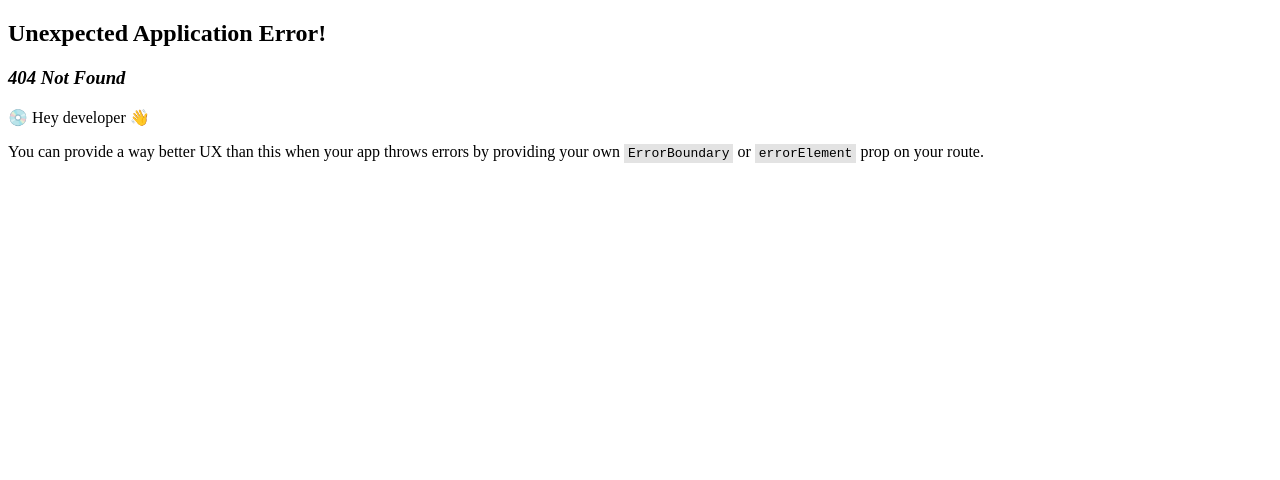
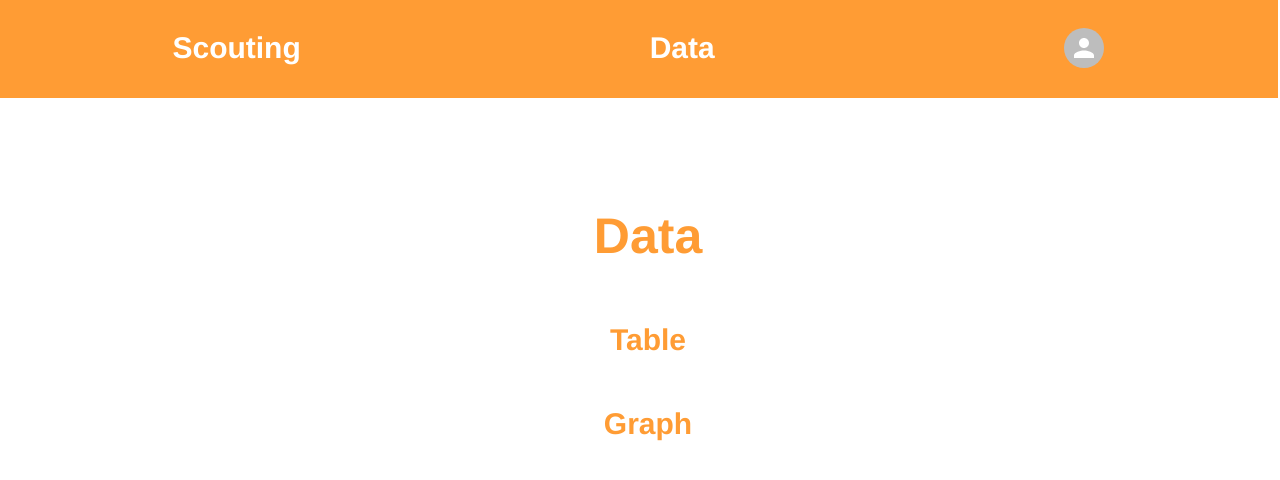
Before and after one commit to Mika4239/kassandra2024, a React (Vite) app: page /data in a window 1280 px wide. Before the commit this address had no page. Shown: the top 480 px of the page. Built offline with nearby package versions, Linux system fonts and the light colour scheme.

Commit message:
feat(addDataView): added data page

```diff
--- a/src/router/router.ts
+++ b/src/router/router.ts
@@ -5,11 +5,16 @@ import Autonomous from "../views/autonomous/autonomous";
 import Teleop from "../views/teleop/teleop";
 import Endgame from "../views/endgame/endgame";
 import Comments from "../views/comments/comments";
+import Data from "../views/data/data";
 
 const router = createBrowserRouter([
     {
         path: '/',
         Component: Home
+    },
+    {
+        path: '/data',
+        Component: Data
     },
     {
         path: '/select',
--- /dev/null
+++ b/src/views/data/data.tsx
@@ -0,0 +1,24 @@
+import NavBar from "../../components/navBar/navBar";
+import useStyles from "./dataStyles";
+
+const DATA_TITLE = 'Data';
+
+const TABLE_TITLE = 'Table';
+const GRAPH_TITLE = 'Graph';
+
+const Data: React.FC = () => {
+    const { classes } = useStyles();
+
+    return (
+        <>
+            <NavBar />
+            <div className={classes.dataPage}>
+                <h1 className={classes.mainTitle}>{DATA_TITLE}</h1>
+                <h2 className={classes.subTitle}>{TABLE_TITLE}</h2>
+                <h2 className={classes.subTitle}>{GRAPH_TITLE}</h2>
+            </div>
+        </>
+    );
+};
+
+export default Data;
--- /dev/null
+++ b/src/views/data/dataStyles.tsx
@@ -0,0 +1,22 @@
+import { makeStyles } from "tss-react/mui";
+
+const useStyles = makeStyles()({
+    dataPage: {
+        display: 'flex',
+        flexDirection: 'column',
+        width: '100vw',
+        justifyContent: 'center',
+        alignItems: 'center',
+        fontFamily: 'Helvetica'
+    },
+    mainTitle: {
+        fontSize: '50px',
+        color: '#ff9c34'
+    },
+    subTitle: {
+        fontSize: '30px',
+        color: '#ff9c34'
+    }
+});
+
+export default useStyles;
```
